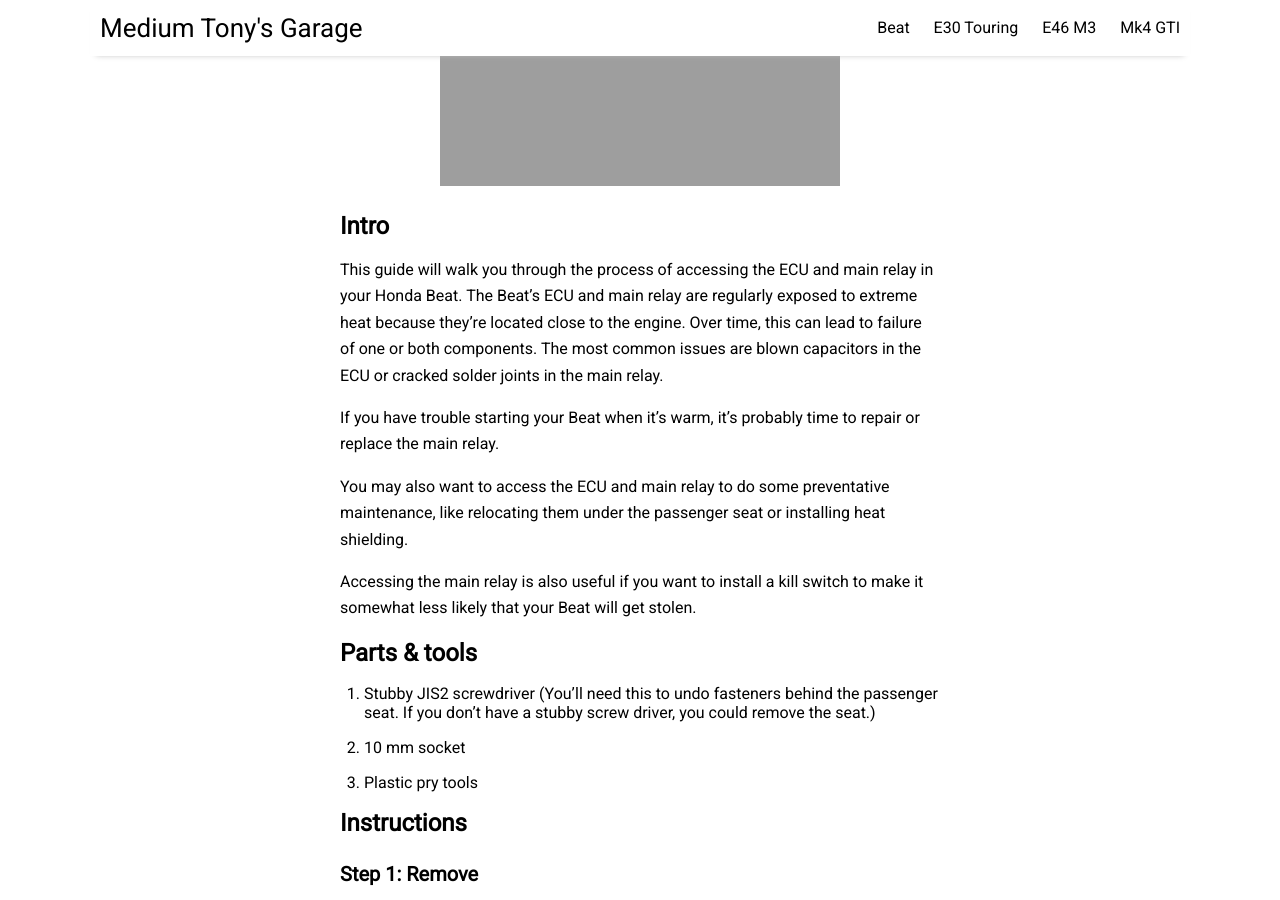
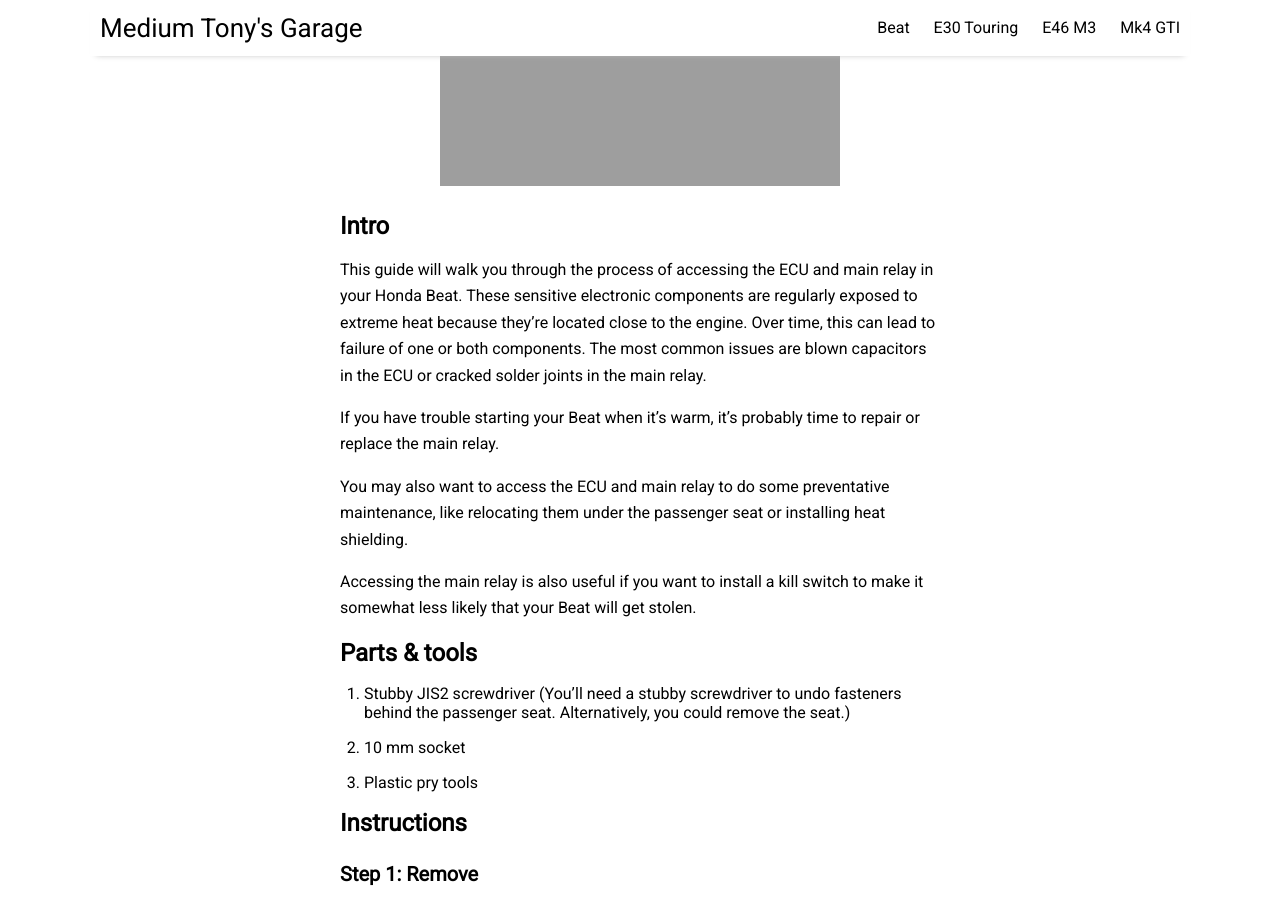
Before and after one commit to prestia/mediumtonys, a Jekyll site: the page built from _posts/2023-9-2-access-beat-ecu-and-main-relay.md, in a window 1280 px wide and 900 px high, scrolled down 316 px. Built offline with Jekyll 4.4.1, drawn with Linux system fonts in a browser that asks for light colours; nearby versions of some CDN libraries.

Commit message:
Update 2023-9-2-access-beat-ecu-and-main-relay.md

```diff
--- a/_posts/2023-9-2-access-beat-ecu-and-main-relay.md
+++ b/_posts/2023-9-2-access-beat-ecu-and-main-relay.md
@@ -7,7 +7,7 @@ tags: [beat,diy]
 image: access-beat-ecu-and-main-relay/ecu-and-relay.jpg
 ---
 ## Intro
-This guide will walk you through the process of accessing the ECU and main relay in your Honda Beat. The Beat's ECU and main relay are regularly exposed to extreme heat because they're located close to the engine. Over time, this can lead to failure of one or both components. The most common issues are blown capacitors in the ECU or cracked solder joints in the main relay.
+This guide will walk you through the process of accessing the ECU and main relay in your Honda Beat. These sensitive electronic components are regularly exposed to extreme heat because they're located close to the engine. Over time, this can lead to failure of one or both components. The most common issues are blown capacitors in the ECU or cracked solder joints in the main relay.
 
 If you have trouble starting your Beat when it's warm, it's probably time to repair or replace the main relay.
 
@@ -16,7 +16,7 @@ You may also want to access the ECU and main relay to do some preventative maint
 Accessing the main relay is also useful if you want to install a kill switch to make it somewhat less likely that your Beat will get stolen.
 
 ## Parts & tools
-1. Stubby JIS2 screwdriver (You'll need this to undo fasteners behind the passenger seat. If you don't have a stubby screw driver, you could remove the seat.)
+1. Stubby JIS2 screwdriver (You'll need a stubby screwdriver to undo fasteners behind the passenger seat. Alternatively, you could remove the seat.)
 2. 10 mm socket
 3. Plastic pry tools
 
```
